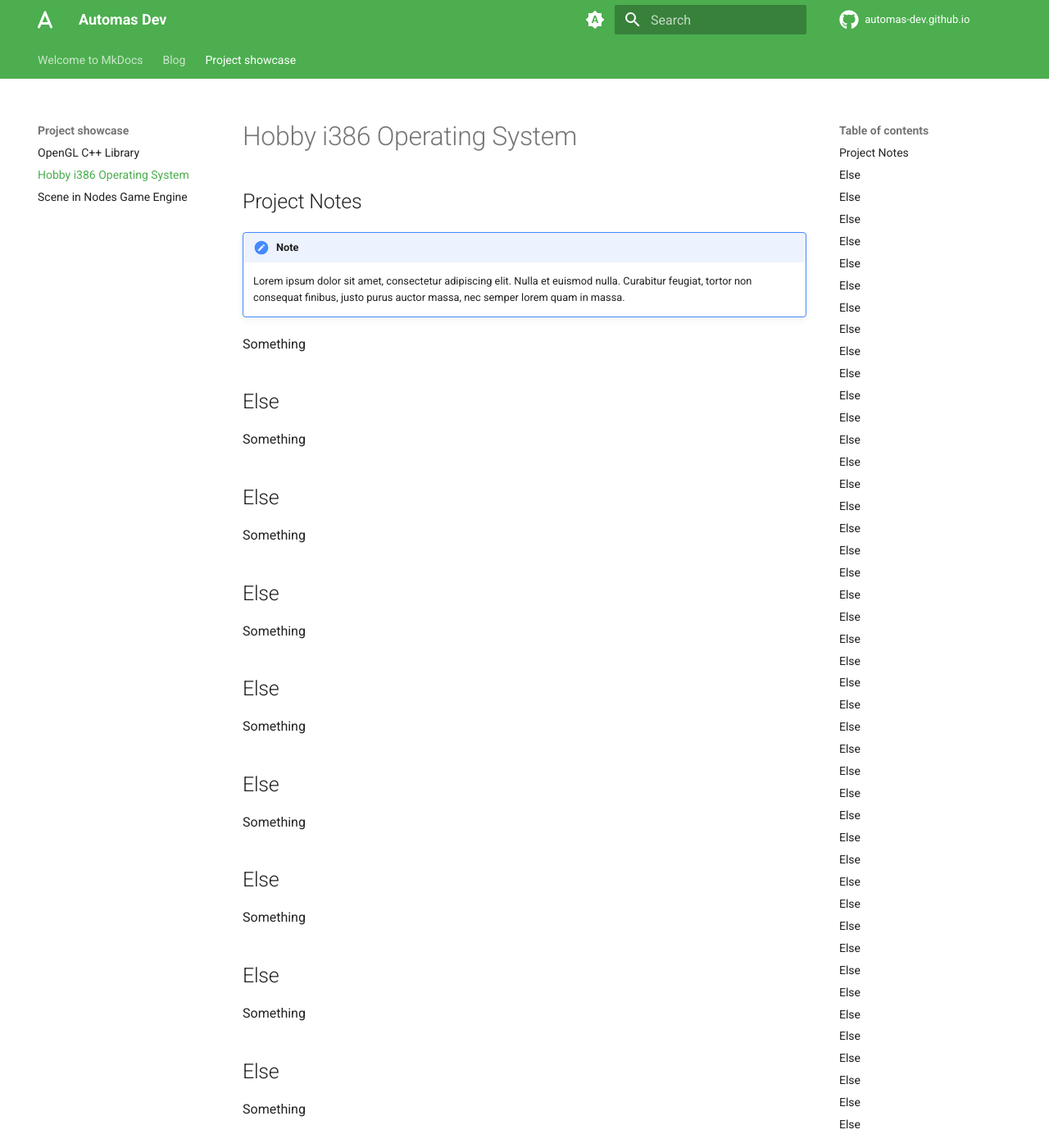
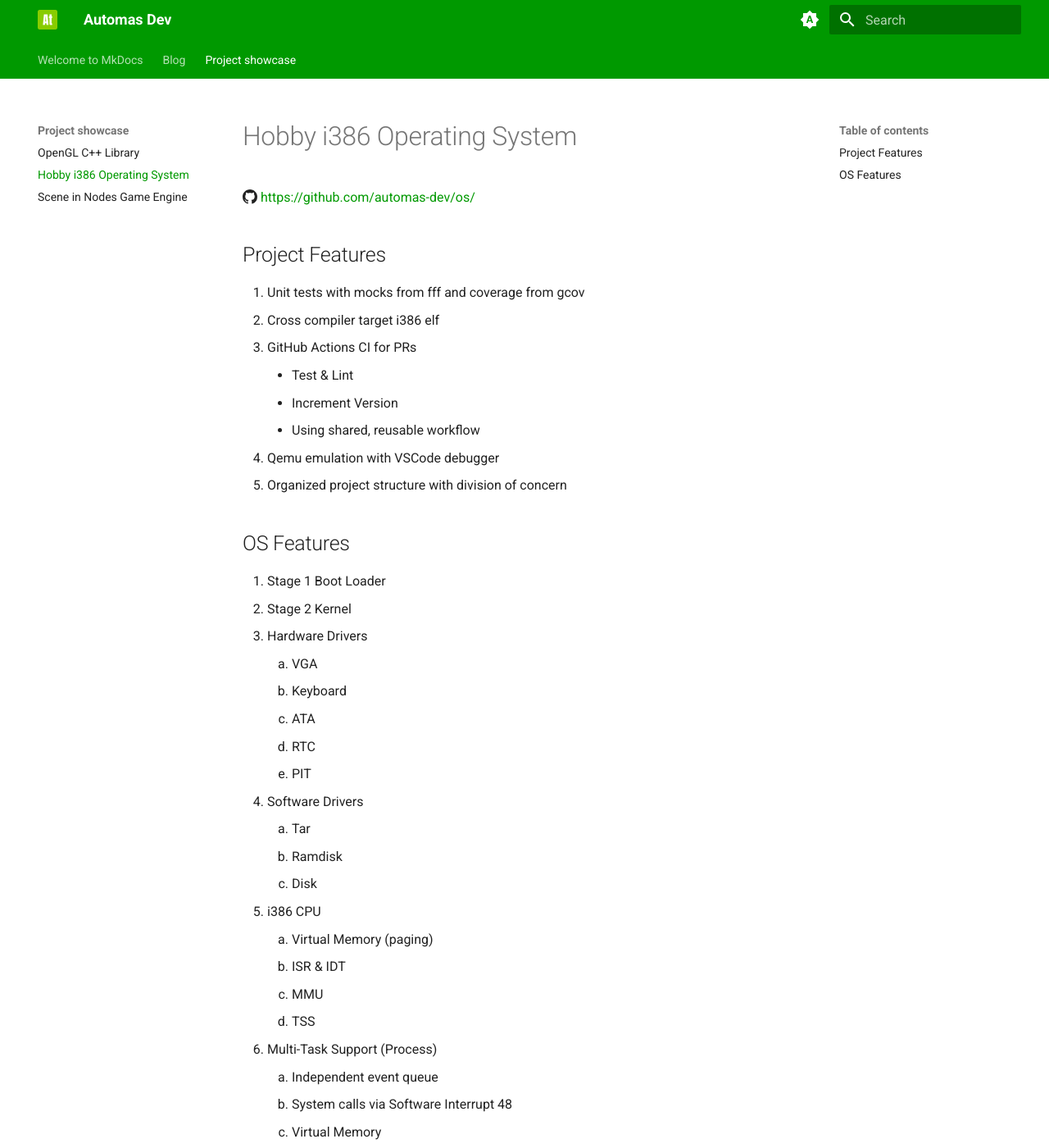
Before and after one commit to automas-dev/automas-dev.github.io, an MkDocs documentation site: the page built from docs/project_showcase/os.md, in a window 1280 px wide and 1400 px high. Shown: the whole window at 82% size. Built offline with MkDocs 1.6.1 and Material for MkDocs 9.7.7, drawn with Linux system fonts in a browser that asks for light colours; comment, search, counter and statistics services are not loaded; some of the changed text lies outside the part shown.

Commit message:
Mostly finalized theme, url and features

```diff
--- a/docs/project_showcase/os.md
+++ b/docs/project_showcase/os.md
@@ -1,205 +1,39 @@
 # Hobby i386 Operating System
 
-## Project Notes
+:octicons-mark-github-16: [https://github.com/automas-dev/os/](https://github.com/automas-dev/os/)
 
-!!! note
+## Project Features
 
-    Lorem ipsum dolor sit amet, consectetur adipiscing elit. Nulla et euismod
-    nulla. Curabitur feugiat, tortor non consequat finibus, justo purus auctor
-    massa, nec semper lorem quam in massa.
+1. Unit tests with mocks from fff and coverage from gcov
+2. Cross compiler target i386 elf
+3. GitHub Actions CI for PRs
+      - Test & Lint
+      - Increment Version
+      - Using shared, reusable workflow
+4. Qemu emulation with VSCode debugger
+5. Organized project structure with division of concern
 
-Something
+## OS Features
 
-## Else
-
-Something
-
-## Else
-
-Something
-
-## Else
-
-Something
-
-## Else
-
-Something
-
-## Else
-
-Something
-
-## Else
-
-Something
-
-## Else
-
-Something
-
-## Else
-
-Something
-
-## Else
-
-Something
-
-## Else
-
-Something
-
-## Else
-
-Something
-
-## Else
-
-Something
-
-## Else
-
-Something
-
-## Else
-
-Something
-
-## Else
-
-Something
-
-## Else
-
-Something
-
-## Else
-
-Something
-
-## Else
-
-Something
-
-## Else
-
-Something
-
-## Else
-
-Something
-
-## Else
-
-Something
-
-## Else
-
-Something
-
-## Else
-
-Something
-
-## Else
-
-Something
-
-## Else
-
-Something
-
-## Else
-
-Something
-
-## Else
-
-Something
-
-## Else
-
-Something
-
-## Else
-
-Something
-
-## Else
-
-Something
-
-## Else
-
-Something
-
-## Else
-
-Something
-
-## Else
-
-Something
-
-## Else
-
-Something
-
-## Else
-
-Something
-
-## Else
-
-Something
-
-## Else
-
-Something
-
-## Else
-
-Something
-
-## Else
-
-Something
-
-## Else
-
-Something
-
-## Else
-
-Something
-
-## Else
-
-Something
-
-## Else
-
-Something
-
-## Else
-
-Something
-
-## Else
-
-Something
-
-## Else
-
-Something
-
-## Else
-
-Something
-
-## Else
-
-Something
-
-## Else
+1. Stage 1 Boot Loader
+2. Stage 2 Kernel
+3. Hardware Drivers
+      1. VGA
+      2. Keyboard
+      3. ATA
+      4. RTC
+      5. PIT
+4. Software Drivers
+      1. Tar
+      2. Ramdisk
+      3. Disk
+5. i386 CPU
+      1. Virtual Memory (paging)
+      2. ISR & IDT
+      3. MMU
+      4. TSS
+6. Multi-Task Support (Process)
+      1. Independent event queue
+      2. System calls via Software Interrupt 48
+      3. Virtual Memory
+7. LibC
--- /dev/null
+++ b/docs/static/colors.css
@@ -0,0 +1,3 @@
+:root>* {
+    --md-primary-fg-color: #009900;
+}
--- a/mkdocs.yml
+++ b/mkdocs.yml
@@ -1,7 +1,7 @@
 site_name: Automas Dev
-site_url: https://automas-dev.github.io
-repo_url: https://github.com/automas-dev/automas-dev.github.io
-repo_name: automas-dev.github.io
+site_url: https://automas.dev
+# repo_url: https://github.com/automas-dev/automas-dev.github.io
+# repo_name: automas-dev.github.io
 
 # nav:
 #   - Home: README.md
@@ -9,9 +9,11 @@ repo_name: automas-dev.github.io
 theme:
   name: material
 
-  icon:
-    logo: fontawesome/solid/a
-    repo: fontawesome/brands/github
+  logo: static/logo.png
+  favicon: static/favicon.ico
+
+  # icon:
+  #   repo: fontawesome/brands/github
 
   features:
     - content.code.annotate
@@ -40,16 +42,19 @@ theme:
         name: Switch to light mode
     - media: "(prefers-color-scheme: light)"
       scheme: default
-      primary: green
+      primary: custom
       toggle:
         icon: material/brightness-7
         name: Switch to dark mode
     - media: "(prefers-color-scheme: dark)"
       scheme: slate
-      primary: green
+      primary: custom
       toggle:
         icon: material/brightness-4
         name: Switch to system preference
+
+extra_css:
+  - static/colors.css
 
 plugins:
   - blog
@@ -78,3 +83,6 @@ markdown_extensions:
       custom_checkbox: true
   - toc:
       permalink: true
+  - pymdownx.emoji:
+      emoji_index: !!python/name:material.extensions.emoji.twemoji
+      emoji_generator: !!python/name:material.extensions.emoji.to_svg
```
Also changed, not shown: docs/project_showcase/glpp.md (+1 -57 lines), docs/project_showcase/singe.md (+1 -5 lines), docs/static/icon-about.txt (added, +9 -0 lines), docs/static/favicon.ico (added), docs/static/logo.png (added).
